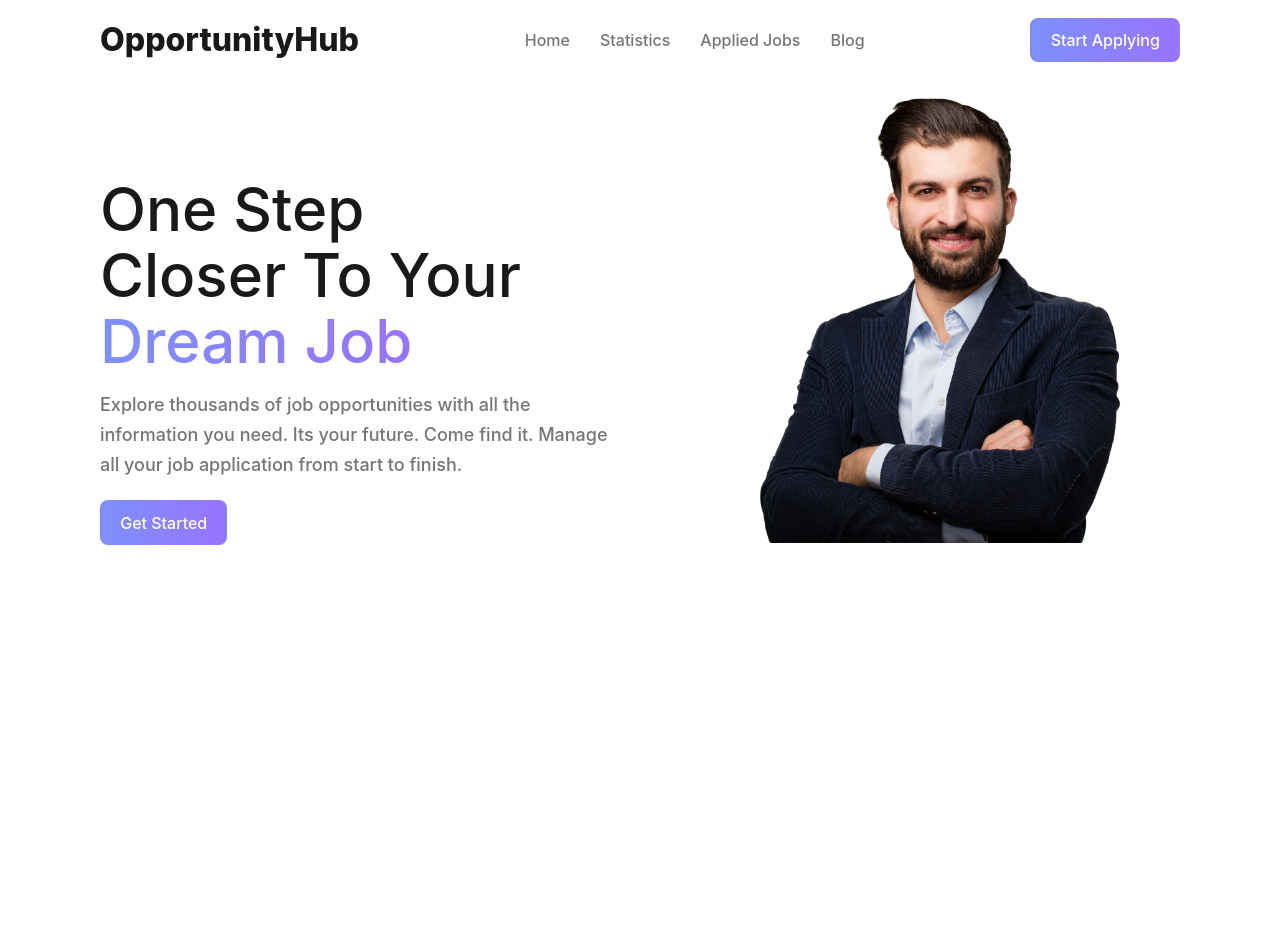
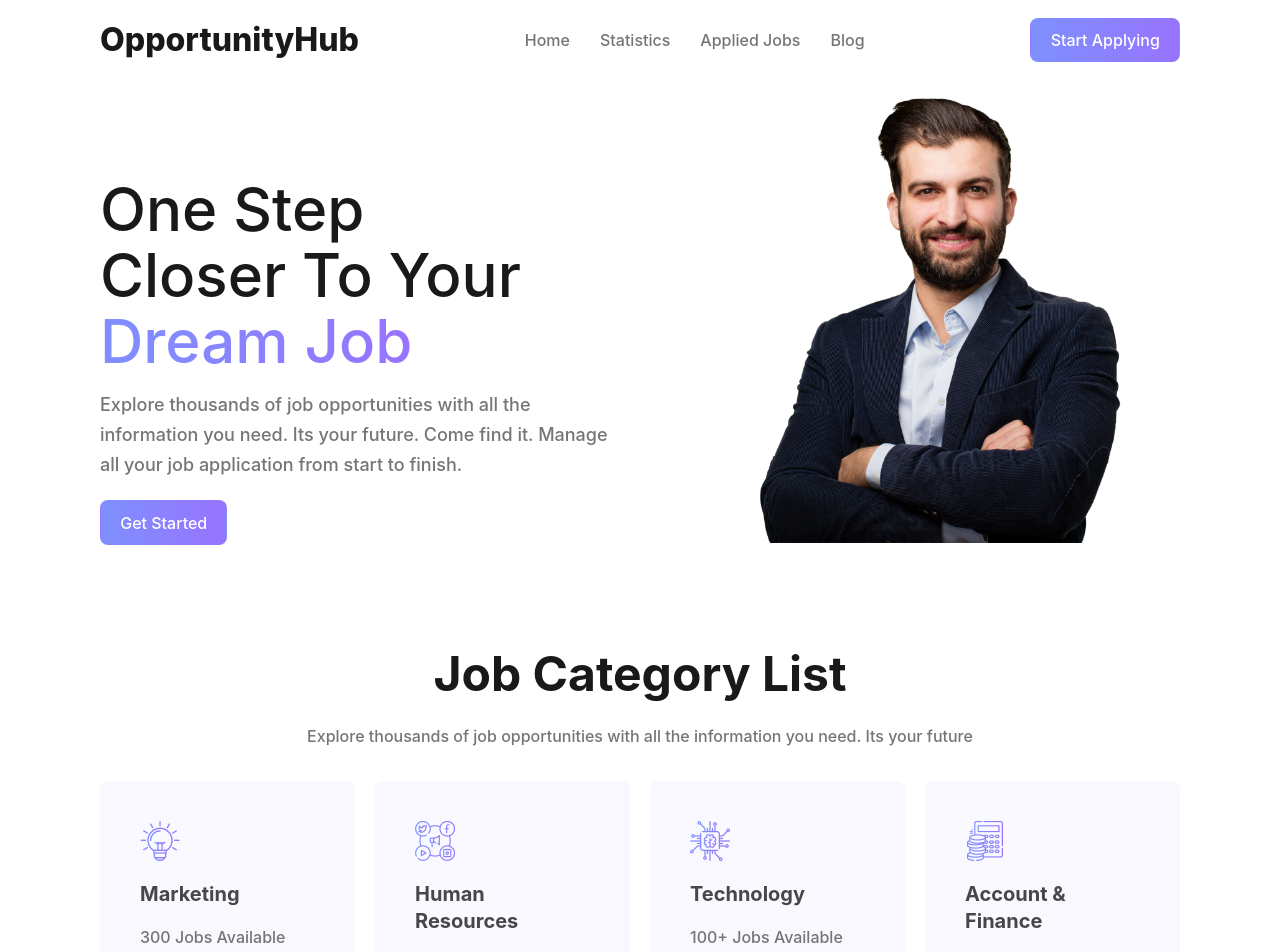
Before and after one commit to Rimon0000/OpportunityHub, a React (Vite) app: page / in a window 1280 px wide. Shown: the top 952 px of the page. Before the commit the page ends 800 px from the top, so only its background shows below. Built offline with nearby package versions, Linux system fonts and the light colour scheme.

Commit message:
job category section done

```diff
--- /dev/null
+++ b/public/category.json
@@ -0,0 +1,28 @@
+
+[
+    {
+        "id": "001",
+        "title": "Marketing",
+        "img": "../src/assets/Icons/business 1.png",
+        "posts_available": "300 Jobs Available"
+    },
+    {
+        "id": "002",
+        "title": "Human Resources",
+        "img": "../src/assets/Icons/social-media 1.png",
+        "posts_available": "100 Jobs Available"
+    },
+    {
+        "id": "003",
+        "title": "Technology",
+        "img": "../src/assets/Icons/chip 1.png",
+        "posts_available": "100+ Jobs Available"
+    },
+    {
+        "id": "004",
+        "title": "Account & Finance",
+        "img": "../src/assets/Icons/accounts 1.png",
+        "posts_available": "259 Jobs Available"
+    }
+
+]
--- a/src/components/Banner/Banner.css
+++ b/src/components/Banner/Banner.css
@@ -1,7 +1,4 @@
-.banner-container{
-    padding-left: 100px;
-    padding-right: 100px;
-}
+
 .details-container h1{
     font-weight: 500;
     font-size: 60px;
--- /dev/null
+++ b/src/components/Category/Category.css
@@ -0,0 +1,14 @@
+.category-title{
+    font-weight: 700;
+    font-size: 48px;
+    line-height: 66px;
+    color: #1A1919;
+
+}
+.category-container p{
+    font-weight: 500;
+    font-size: 16px;
+    line-height: 26px;
+    color: #757575;
+    margin-top: 16px;
+}
--- /dev/null
+++ b/src/components/Category/Category.jsx
@@ -0,0 +1,31 @@
+import React, { useEffect, useState } from 'react';
+import { useLoaderData } from 'react-router-dom';
+import Job from '../Job/Job';
+import './Category.css'
+
+const Category = () => {
+const [category, setCategory] = useState([])
+
+useEffect( () =>{
+    fetch('category.json')
+    .then(res => res.json())
+    .then(data => setCategory(data))
+}, [])
+
+    return (
+        <div className='category-container mt-24'>
+            <h2 className='category-title text-center'>Job Category List</h2>
+            <p className='text-center'>Explore thousands of job opportunities with all the information you need. Its your future</p>
+            <div className='sm:grid grid-cols-12 lg:grid-cols-4 mt-8 gap-5'>
+                {
+                    category.map(job => <Job
+                        job = {job}
+                        key = {job.id}
+                        ></Job>)
+                }
+             </div>
+        </div>
+    );
+};
+
+export default Category;
--- a/src/components/Header/Header.css
+++ b/src/components/Header/Header.css
@@ -3,8 +3,6 @@
     display: flex;
     justify-content: space-between;
     align-items: center;
-    padding-left: 100px;
-    padding-right: 100px;
 }
 
 .header .header-logo{
--- a/src/components/Home/Home.jsx
+++ b/src/components/Home/Home.jsx
@@ -1,12 +1,14 @@
 import React from 'react';
 import Header from '../Header/Header';
 import { Outlet } from 'react-router-dom';
+import Category from '../Category/Category';
 
 const Home = () => {
     return (
         <div>
             <Header></Header>
             <Outlet></Outlet>
+            <Category></Category>
         </div>
     );
 };
--- /dev/null
+++ b/src/components/Job/Job.css
@@ -0,0 +1,19 @@
+.job-container{
+    height: 243px;
+    background: linear-gradient(90deg, rgba(126, 144, 254, 0.05) 0%, rgba(152, 115, 255, 0.05) 100%);
+    border-radius: 8px;
+    padding: 40px;
+}
+.job-details .job-title{
+    font-weight: 700;
+    font-size: 20px;
+    line-height: 27px;
+    color: #474747;
+}
+.job-details p{
+    font-weight: 400;
+    font-size: 16px;
+    line-height: 26px;
+    color: #A3A3A3;
+    margin-top: 10px;
+}
--- /dev/null
+++ b/src/components/Job/Job.jsx
@@ -0,0 +1,17 @@
+import React from 'react';
+import './Job.css'
+
+const Job = ({job}) => {
+    const {title, img, posts_available} = job
+    return (
+        <div className='job-container'>
+            <img src={img} alt="" />
+            <div className='job-details mt-5'>
+                <h5 className='job-title'>{title}</h5>
+                <p>{posts_available}</p>
+            </div>
+        </div>
+    );
+};
+
+export default Job;
--- a/src/index.css
+++ b/src/index.css
@@ -27,6 +27,10 @@ a:hover {
   color: #535bf2;
 }
 
+body {
+  margin-left: 100px;
+  margin-right: 100px;
+}
 
 h1 {
   font-size: 3.2em;
@@ -64,7 +68,3 @@ button:focus-visible {
     background-color: #f9f9f9;
   }
 }
-
-.active{
-  @apply font-medium tracking-wide text-blue-700 transition-colors duration-200 hover:text-blue-400
-}
--- a/src/main.jsx
+++ b/src/main.jsx
@@ -10,6 +10,7 @@ import Home from './components/Home/Home';
 import Statistics from './components/Statistics/Statistics';
 import AppliedJob from './components/AppliedJob/AppliedJob';
 import Banner from './components/Banner/Banner';
+import Category from './components/Category/Category';
 
 const router = createBrowserRouter([
   {
@@ -21,7 +22,7 @@ const router = createBrowserRouter([
         element: <Banner></Banner>
       },
       {
-        path: '/',
+        path: '/applied',
         element: <AppliedJob></AppliedJob>
       }
     ]
```
